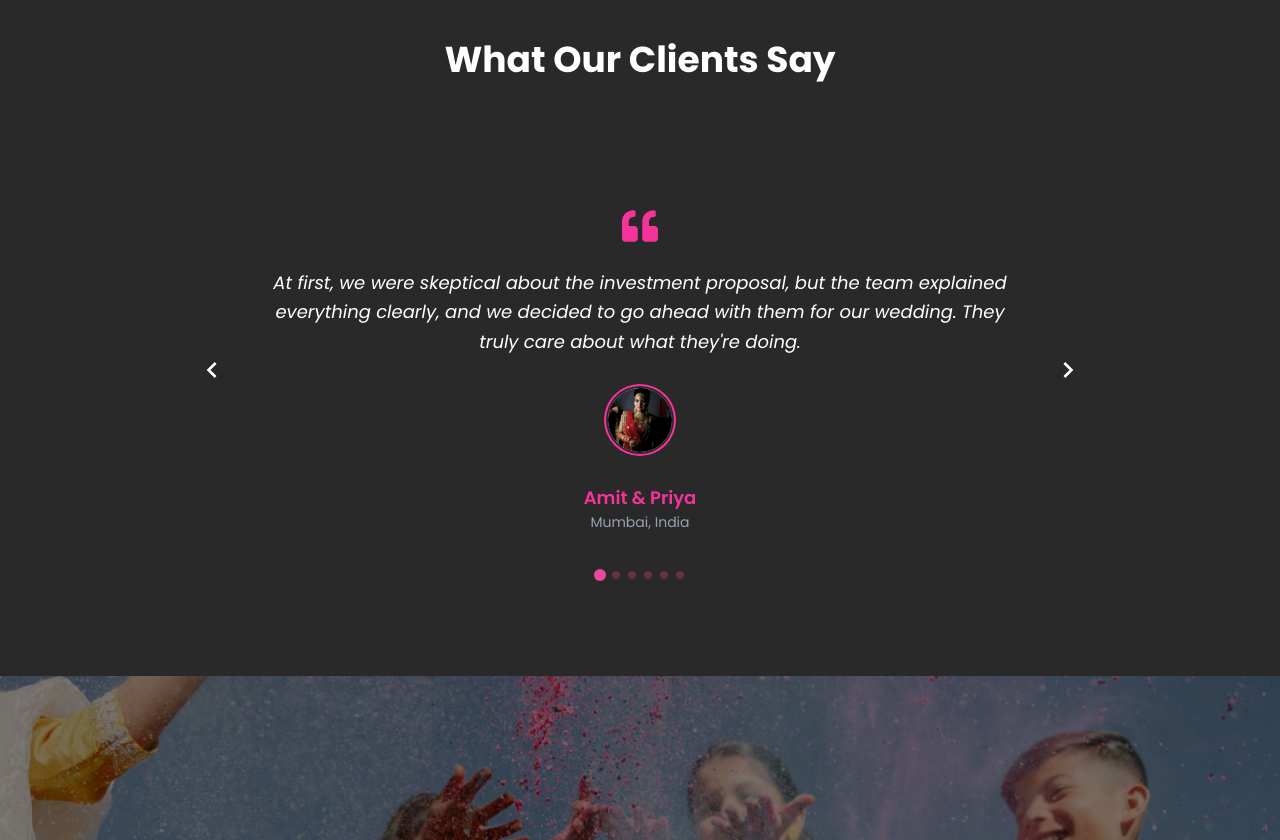
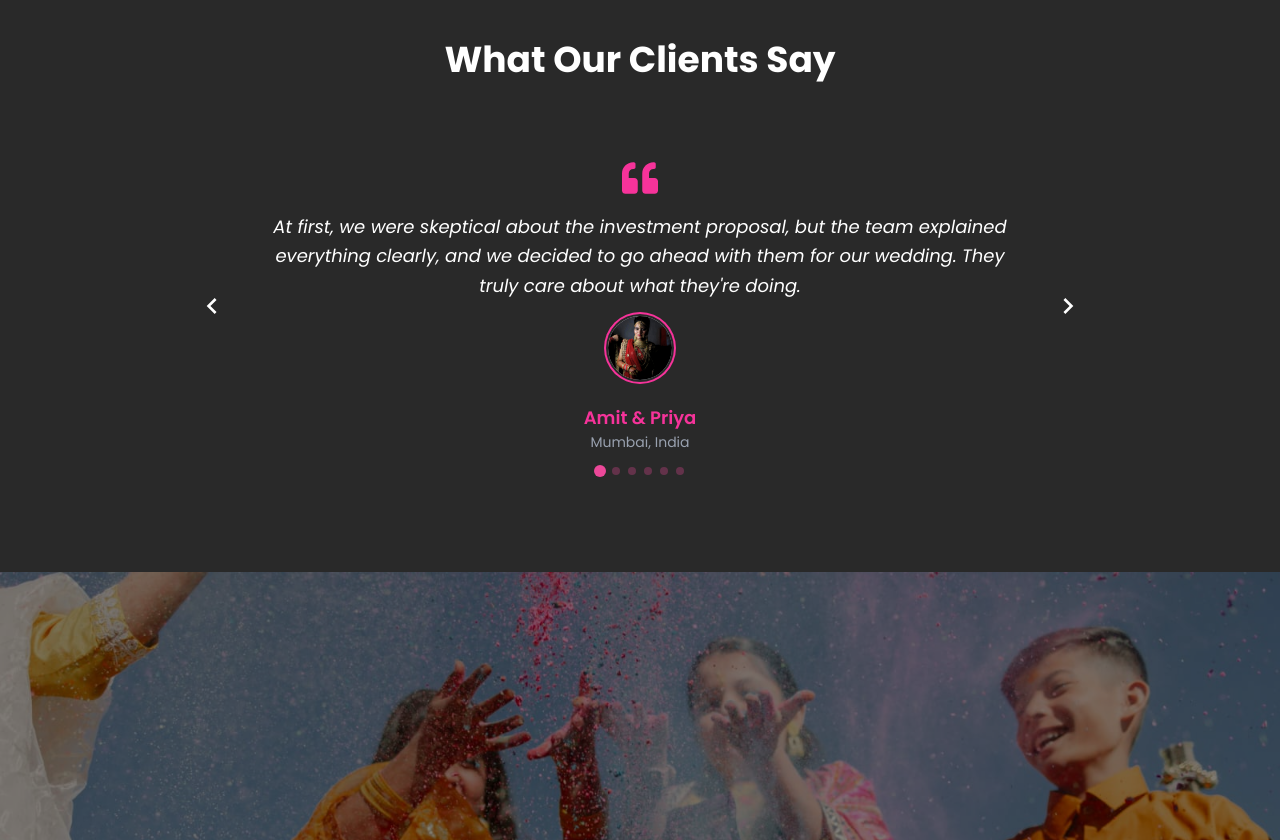
Before and after one commit to Soumay-Sanpui/wedding-landing-page, a React (Vite) app: page / in a window 1280 px wide. Shown: the part 1000-1840 px from the top of the page. Built offline with nearby package versions, Linux system fonts and the light colour scheme.

Commit message:
testimonials fix

```diff
--- a/src/sections/TestimonialsSection.jsx
+++ b/src/sections/TestimonialsSection.jsx
@@ -59,12 +59,12 @@ const TestimonialsSection = () => {
 
     return (
         <section
-            className="py-8 md:py-20 bg-[#292929] mt-[30vh]"
+            className="py-4 md:py-20 bg-[#292929] mt-[30vh]"
             id="testimonials"
             aria-label="Client Testimonials"
         >
             <div className="container mx-auto px-4 max-w-5xl">
-                <h2 className="text-center text-3xl md:text-4xl font-bold text-white mb-16">
+                <h2 className="text-center text-3xl md:text-4xl font-bold text-white mb-10">
                     What Our Clients Say
                 </h2>
 
@@ -102,26 +102,35 @@ const TestimonialsSection = () => {
                             </button>
                         )
                     }
+                    renderIndicator={(onClickHandler, isSelected, index) => (
+                        <button
+                            type="button"
+                            onClick={onClickHandler}
+                            className={`dot ${isSelected ? 'selected' : ''}`}
+                            style={{ margin: '0 4px' }}
+                            aria-label={`Go to testimonial ${index + 1}`}
+                        />
+                    )}
                 >
                     {testimonials.map((testimonial, index) => (
                         <article
                             key={index}
-                            className="testimonial-card px-8 py-6 md:px-16 md:py-16"
+                            className="testimonial-card px-8 py-8 md:px-16 md:py-10"
                             role="tabpanel"
                             aria-label={`Testimonial from ${testimonial.name}`}
                         >
                             <div className="max-w-3xl mx-auto">
-                                <div className="flex justify-center mb-6" aria-hidden="true">
+                                <div className="flex justify-center mb-4" aria-hidden="true">
                                     <FaQuoteLeft className="text-pink-500 text-4xl" />
                                 </div>
-                                <blockquote className="text-white text-base md:text-lg italic mb-8 leading-relaxed px-4">
+                                <blockquote className="text-white text-base md:text-lg italic mb-4 leading-relaxed px-4">
                                     {testimonial.text}
                                 </blockquote>
-                                <footer className="flex flex-col items-center justify-center gap-4 mt-8">
+                                <footer className="flex flex-col items-center justify-center gap-4 mt-4">
                                     <div className="w-16 h-16 rounded-full bg-gray-300 flex items-center justify-center ring-2 ring-pink-500 ring-offset-2 ring-offset-[#292929]">
                                         {renderTestimonialImage(testimonial)}
                                     </div>
-                                    <div className="text-center mt-4">
+                                    <div className="text-center mt-2">
                                         <cite className="font-semibold text-lg text-pink-500 not-italic">
                                             {testimonial.name}
                                         </cite>
```
